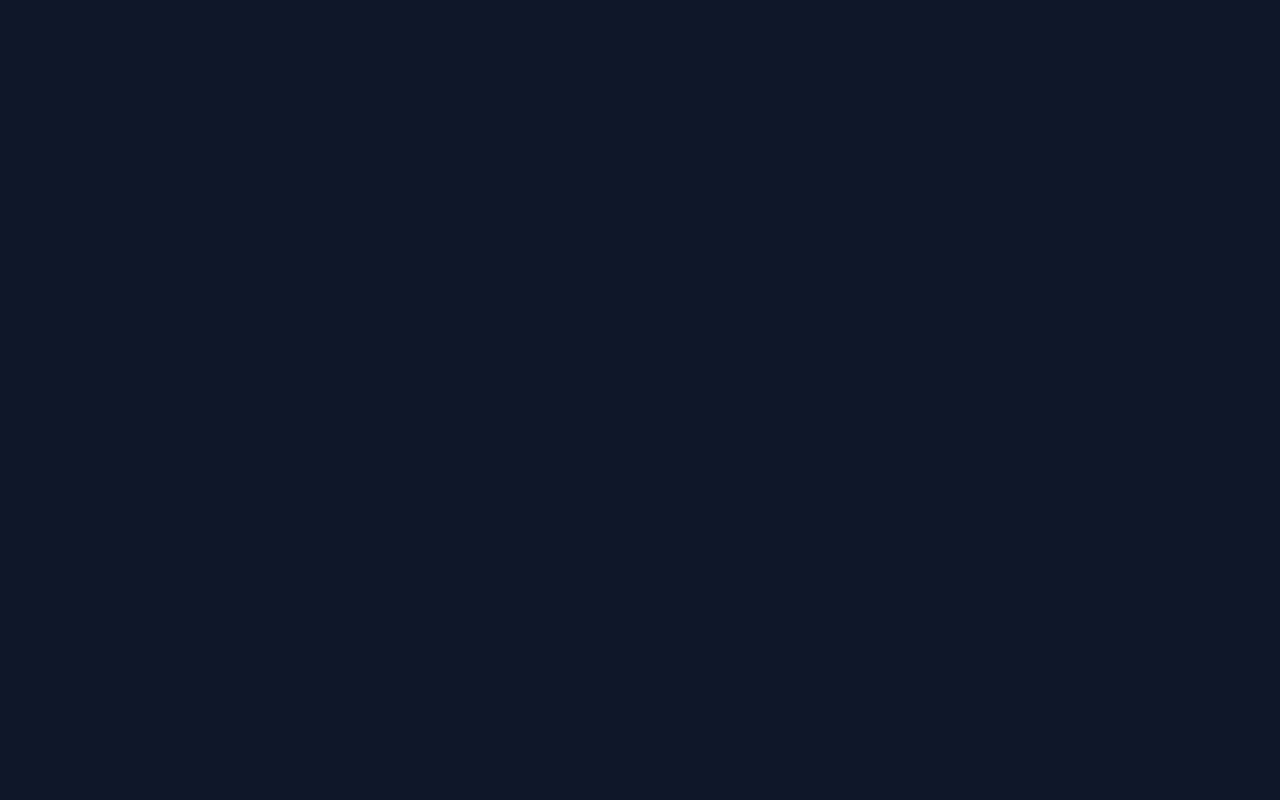
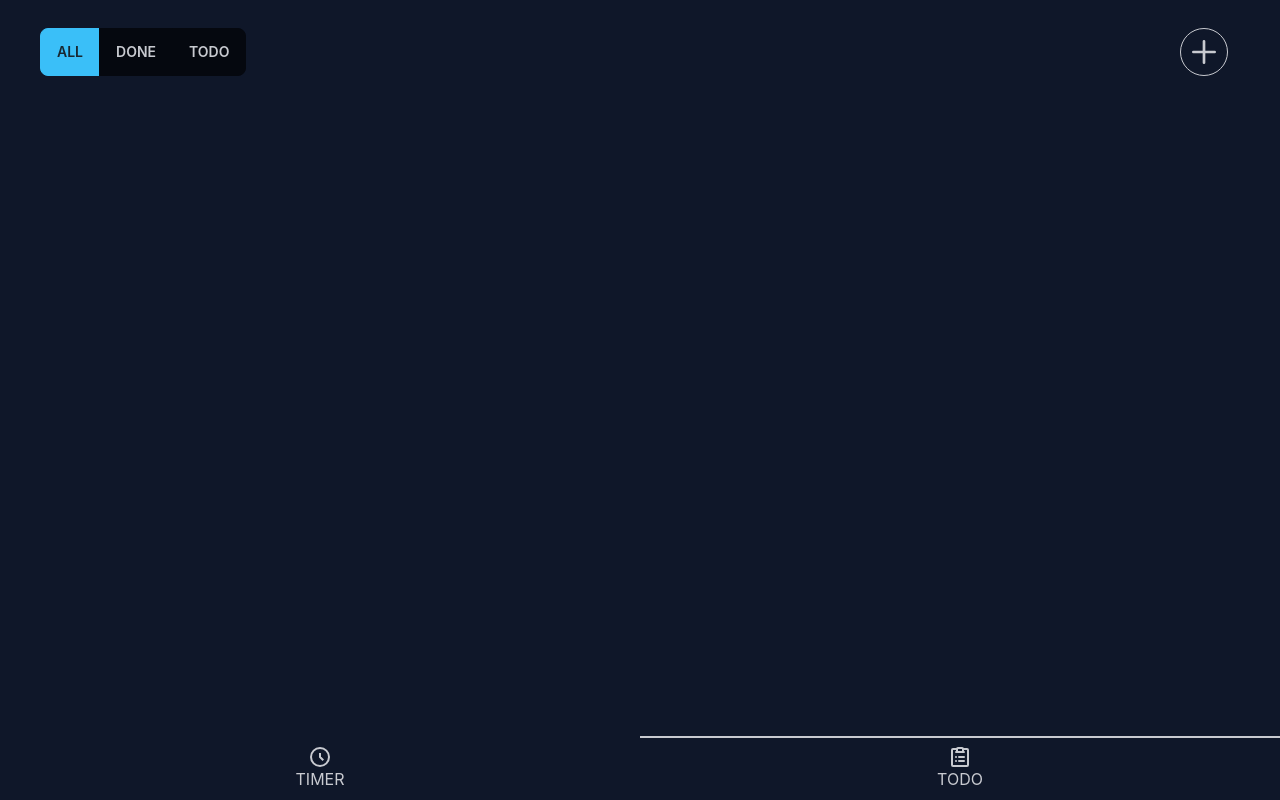
Before and after one commit to oussama23eliot/Todo-Timer, a React (Create React App) app: page / in a window 1280 px wide. Before the commit this address had no page. Built offline with nearby package versions, Linux system fonts and the light colour scheme.

Commit message:
routes modified for vercel deployment

```diff
--- a/src/App.js
+++ b/src/App.js
@@ -10,10 +10,10 @@ function App() {
   return (
       <BrowserRouter>
         <Routes>
-          <Route path='/Todo-Timer' element={<PubliLayout />}>
-            <Route path='/Todo-Timer' element={<Todo />} />
-            <Route path='/Todo-Timer/todo' element={<Todo />} />
-            <Route path='/Todo-Timer/timer' element={<Timer />} />
+          <Route  element={<PubliLayout />}>
+            <Route path='/' element={<Todo />} />
+            <Route path='/todo' element={<Todo />} />
+            <Route path='/timer' element={<Timer />} />
           </Route>
         </Routes>
       </BrowserRouter>
```
